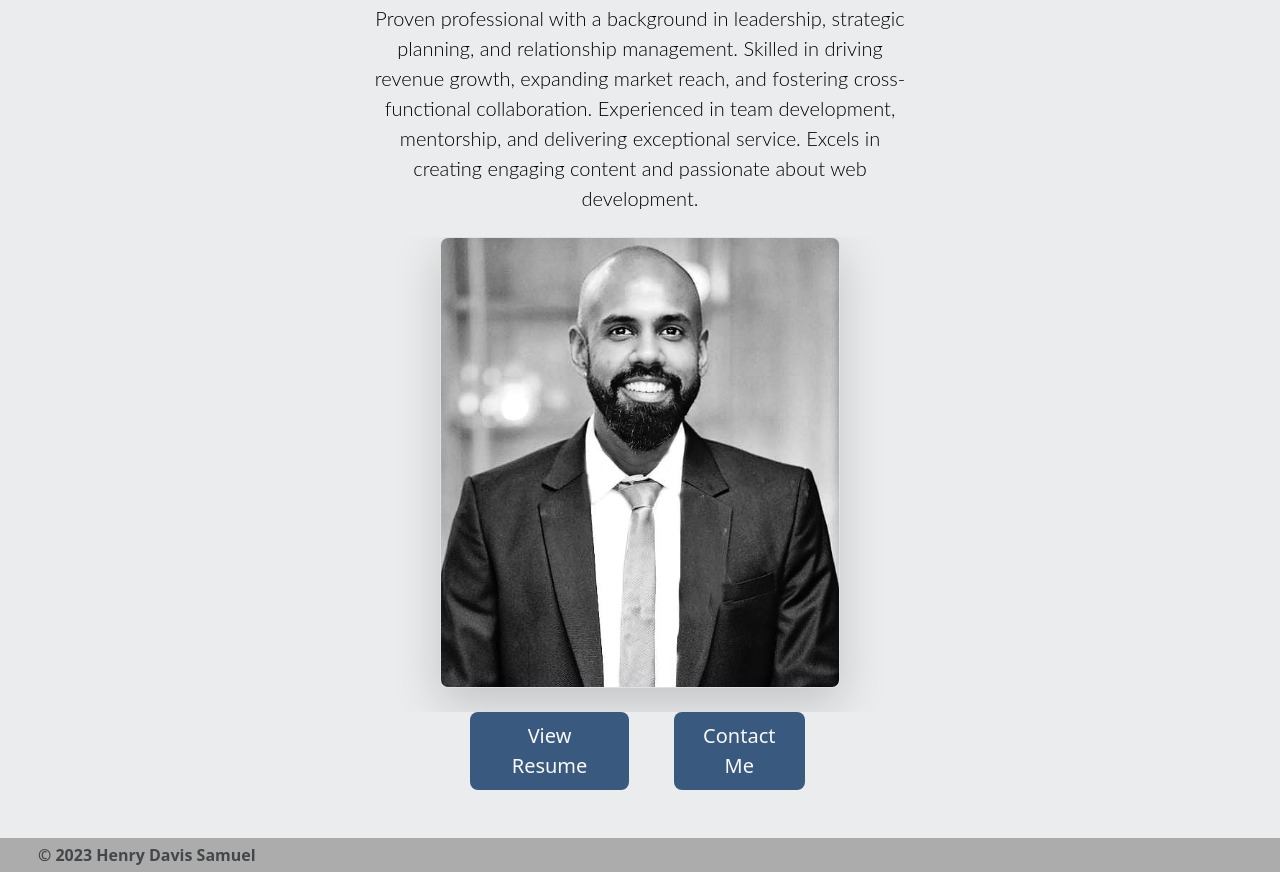
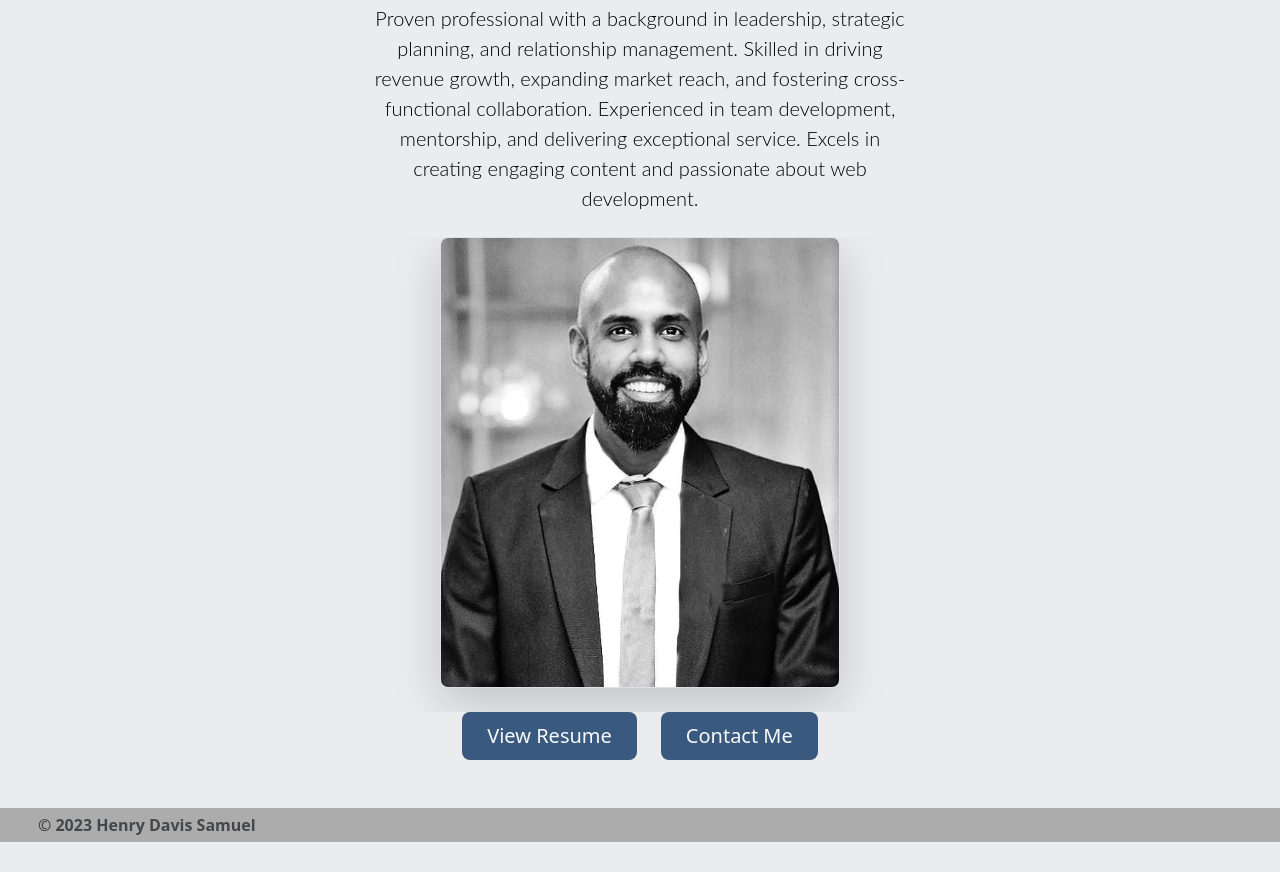
Before and after one commit to HenryDSamuels/henrydavissamuel, a plain HTML site: page index.html in a window 1280 px wide. Shown: the part 244-1116 px from the top of the page. After the commit the page ends 1086 px from the top, so only its background shows below. Drawn offline with nearby package versions, Linux system fonts and the light colour scheme.

Commit message:
Update index.html

```diff
--- a/index.html
+++ b/index.html
@@ -55,8 +55,8 @@
         <div class="col-lg-6 mx-auto">
 
             <div class="d-grid gap-2 d-sm-flex justify-content-sm-center mb-5">
-              <a href="./resume.html" class="text-decoration-none"><button type="button" class="btn btn-lg px-4 me-sm-3 col-10 text-light">View Resume</button></a>
-              <a href="./contact.html" class="text-decoration-none"><button type="button" class="btn btn-lg px-4 col-10 text-light">Contact Me</button></a>
+              <a href="./resume.html" class=" btn btn-lg px-4 me-sm-3 text-light text-decoration-none">View Resume</a>
+              <a href="./contact.html" class=" btn btn-lg px-4 text-light text-decoration-none">Contact Me</a>
             </div>
           </div>
       </div>
```
